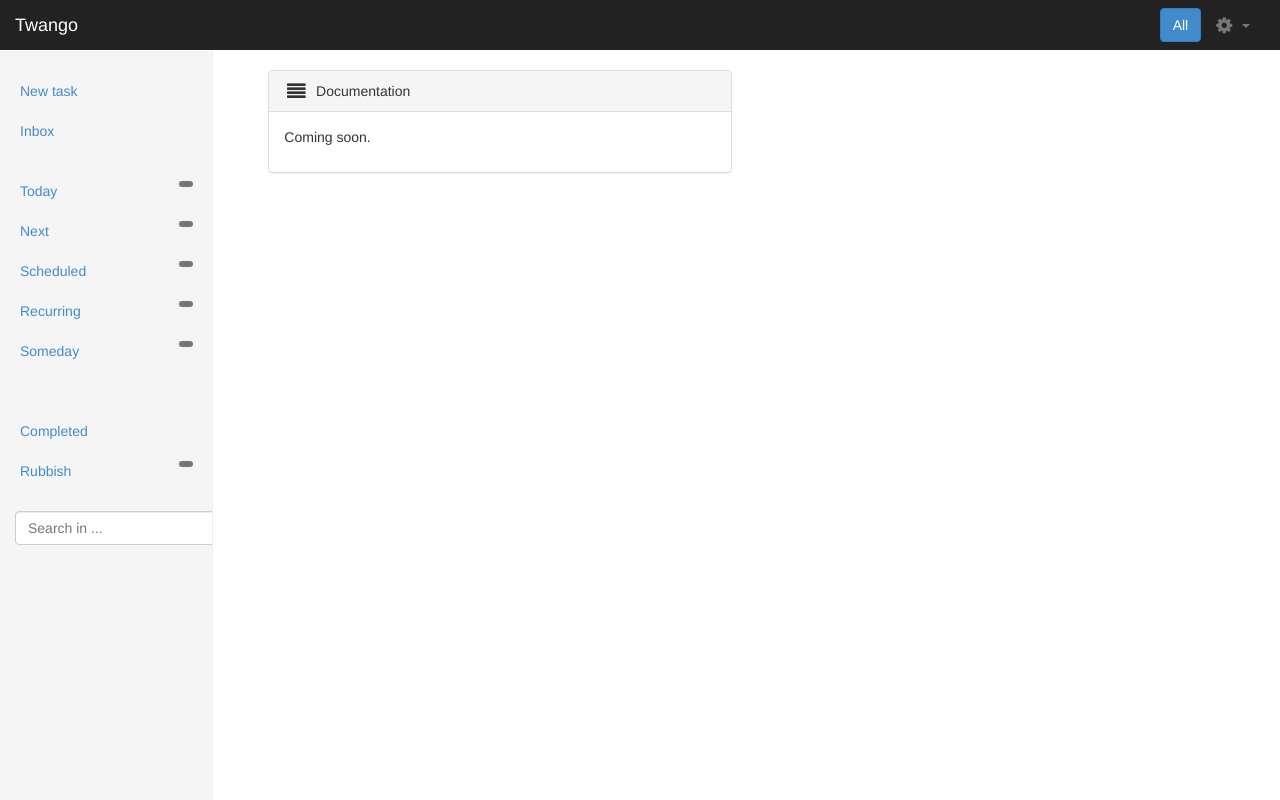
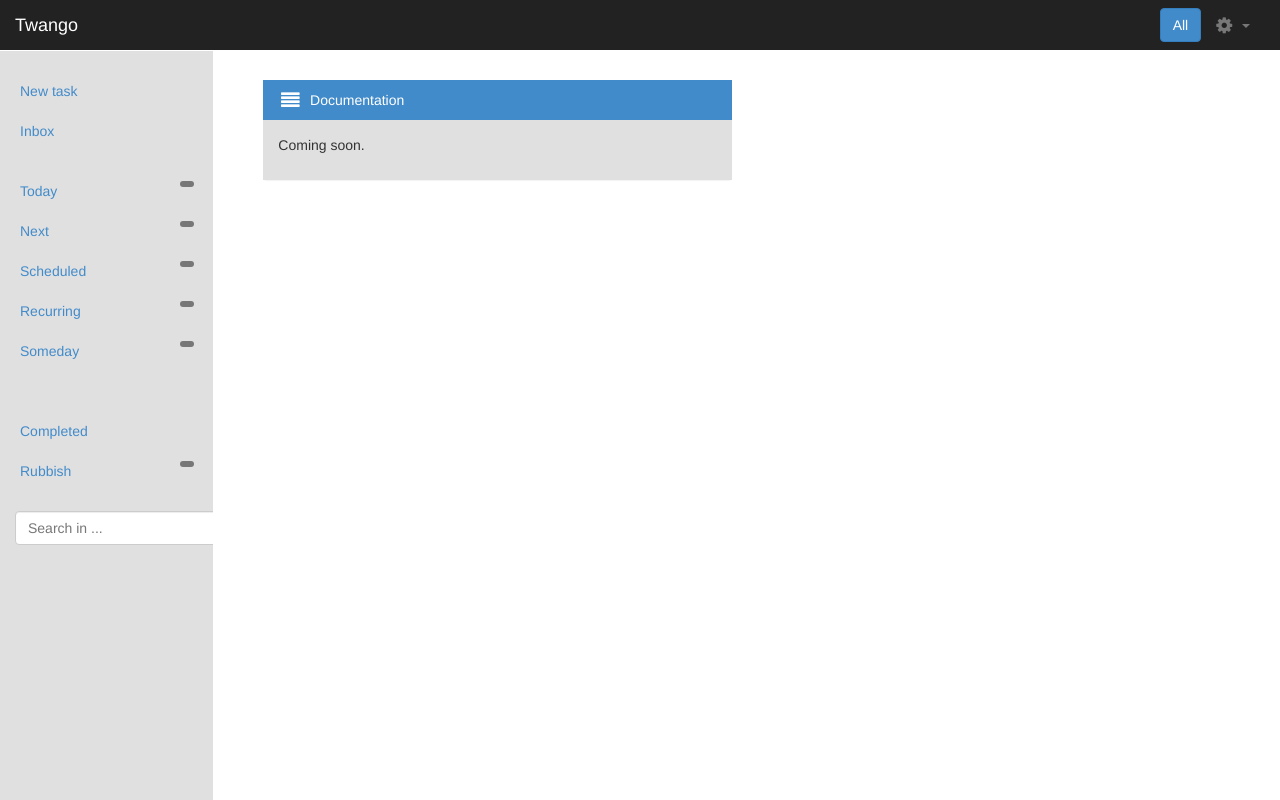
Before and after one commit to countermeasure/taask, a Django app: page /documentation/ in a window 1280 px wide. Run offline with Django 3.2, Linux system fonts and the light colour scheme; parts of the project's set-up code (start-up, migrations or seed data) failed here and were passed over; some libraries are stand-ins or nearby versions.

Commit message:
Added styling to task list and editing form

```diff
--- a/static/css/task.css
+++ b/static/css/task.css
@@ -34,8 +34,7 @@ body {
     padding: 20px;
     overflow-x: hidden;
     overflow-y: auto; /* Scrollable contents if viewport is shorter than content. */
-    background-color: #f5f5f5;
-    border-right: 1px solid #eee;
+    background-color: #e0e0e0;
   }
 }
 
@@ -52,7 +51,7 @@ body {
 .nav-sidebar > .active > a,
 .nav-sidebar > .active > a:hover,
 .nav-sidebar > .active > a:focus {
-  color: #fff;
+  color: #ffffff;
   background-color: #428bca;
 }
 
@@ -62,12 +61,12 @@ body {
  */
 
 .main {
-  padding: 20px;
+  padding: 30px;
 }
 @media (min-width: 768px) {
   .main {
-    padding-right: 40px;
-    padding-left: 40px;
+    padding-right: 35px;
+    padding-left: 35px;
   }
 }
 
@@ -86,7 +85,7 @@ body {
   .form-inline .panel-heading {
     padding-top: 6px;
     padding-bottom: 6px;
-    border-top: 1px solid #ddd;
+    border-top: 1px solid #dddddd;
   }
 }
 
@@ -105,3 +104,53 @@ body {
 .width-100 {
   width: 100%;
 }
+
+
+/*
+ * Table
+ */
+
+#tasktable tbody tr {
+  border-top: 5px solid #ffffff;
+  border-bottom: 5px solid #ffffff;
+  background-color: #e0e0e0;
+}
+
+#tasktable tbody tr td {
+  padding-top: 15px;
+  padding-bottom: 15px;
+}
+
+#tasktable tbody tr:hover {
+  cursor: pointer;
+  background-color: #bcd1e3;
+}
+
+
+/*
+ * Panel
+ */
+
+.panel {
+  margin-bottom: 0px;
+  border: 0px;
+}
+
+.panel .panel-heading {
+  color: #ffffff;
+  background-color: #428bca;
+  border: 0px;
+  border-radius: 0px;
+}
+
+.panel .panel-body,
+.panel .panel-footer {
+  background-color: #e0e0e0;
+  border: 0px;
+  border-radius: 0px;
+}
+
+#task-edit-cell {
+  padding: 0 0 0 0 !important;
+  border: 0px !important;
+}
```
